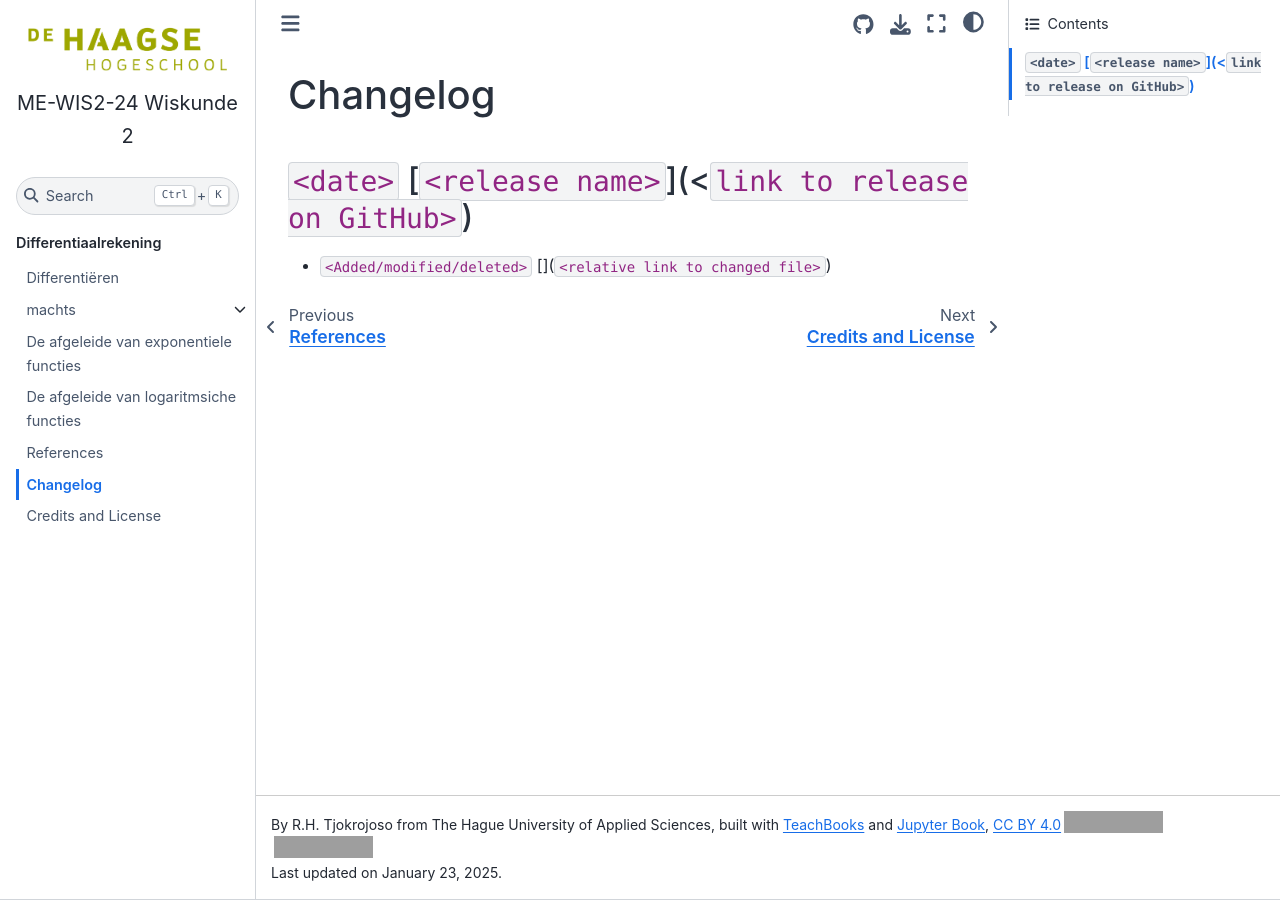
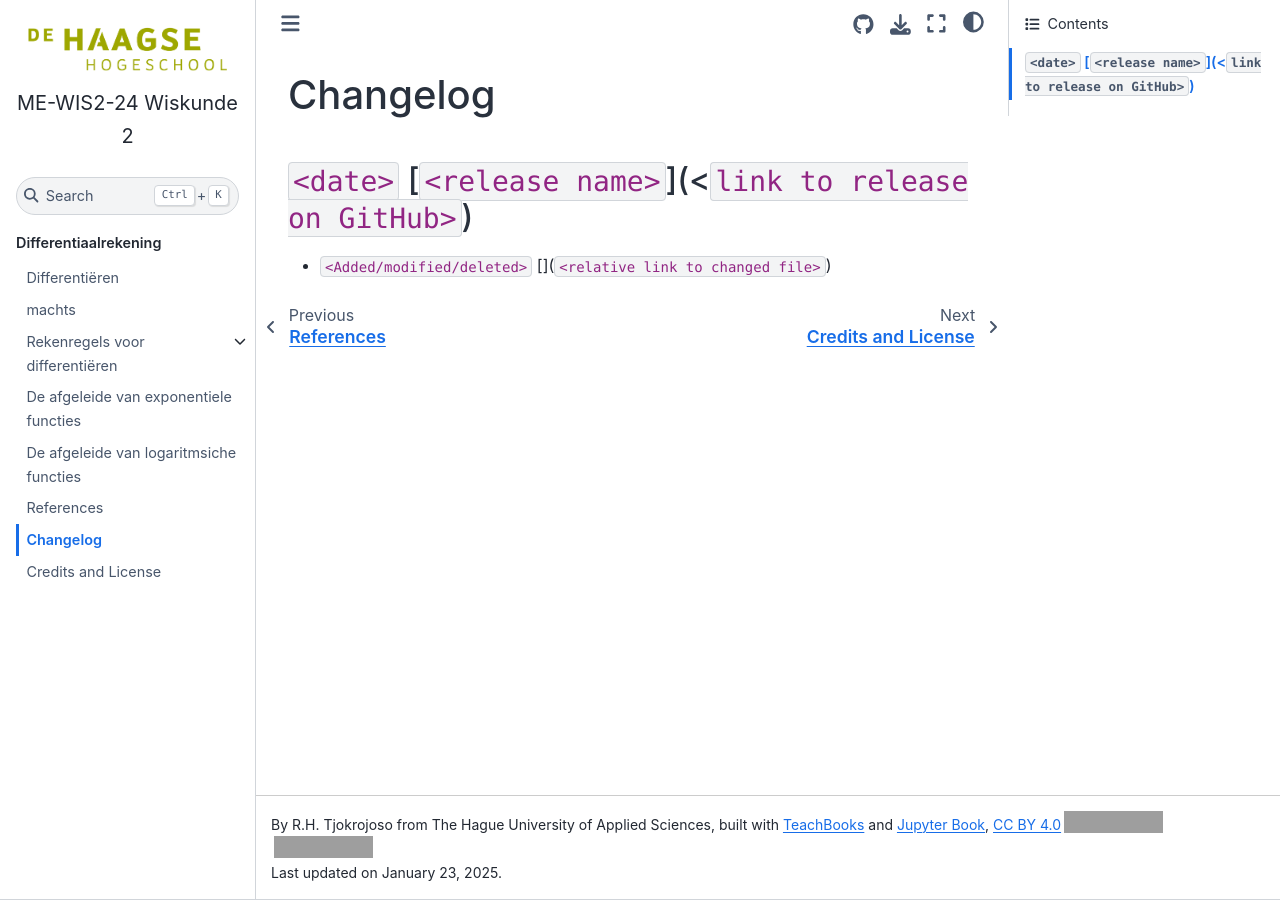
Before and after one commit to HHS-boeken/ME-WIS2-24, a Jupyter Book: the page built from book/changelog.md, in a window 1280 px wide. Built offline with Jupyter Book 1.0.4 settings and Sphinx 7.4.7 and the Sphinx Book theme 1.1.4, drawn with Linux system fonts in a browser that asks for light colours; pages that are not in the unit, such as notebooks, are missing from menus; comment, search, counter and statistics services are not loaded; some of the changed lines change nothing that is shown; grey boxes are pictures that could not be loaded.

Commit message:
Update _toc.yml

```diff
--- a/book/_toc.yml
+++ b/book/_toc.yml
@@ -4,14 +4,29 @@
 parts:
   - caption: Differentiaalrekening
     chapters:
+
     - file: Differentiaalrekening/Differentieren/Differentieren.md
+
     - file: Differentiaalrekening/Differentieren_van_machtsfuncties/Differentieren_van_machtsfuncties.md
+
+    - file: Differentiaalrekening/Rekenregels_voor_differentieren/Rekenregels_voor_differentieren.md
       sections:
       - file: Differentiaalrekening/Rekenregels_voor_differentieren/De_kettingregel.md
       - file: Differentiaalrekening/Rekenregels_voor_differentieren/De_productregel.md
       - file: Differentiaalrekening/Rekenregels_voor_differentieren/De_quotientregel.md
+
     - file: Differentiaalrekening/Differentieren_van_exponentiele_functies/Differentieren_van_exponentiele_functies.md
+
     - file: Differentiaalrekening/Differentieren_van_logaritmische_functies/Differentieren_van_logaritmische_functies.md
+
     - file: references.md
     - file: changelog.md
     - file: credits.md
+
+  - caption: Integraalrekening
+    chapters:
+    - file: Integraalrekening/Integratietechnieken/Integratietechnieken.md
+    sections:
+      - file: Integraalrekening/Integratietechnieken/De_substitutiemethode.md
+      - file: Integraalrekening/Integratietechnieken/Partiele_integratie.md
+      - file: Integraalrekening/Integratietechnieken/Breukensplitsen.md
```
